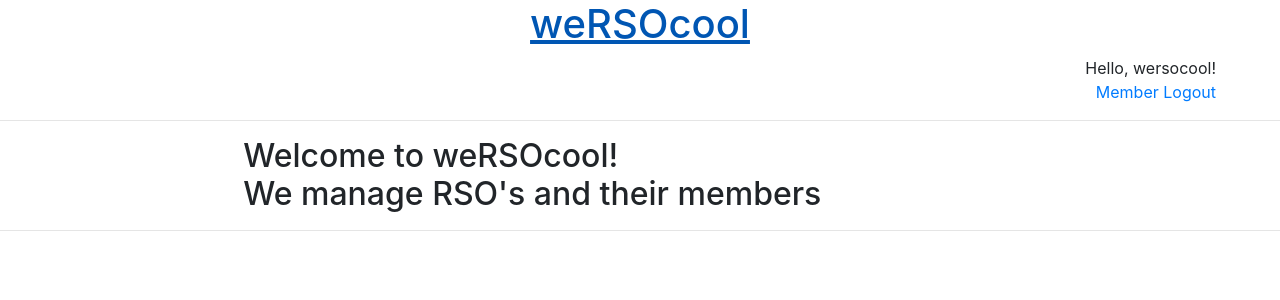
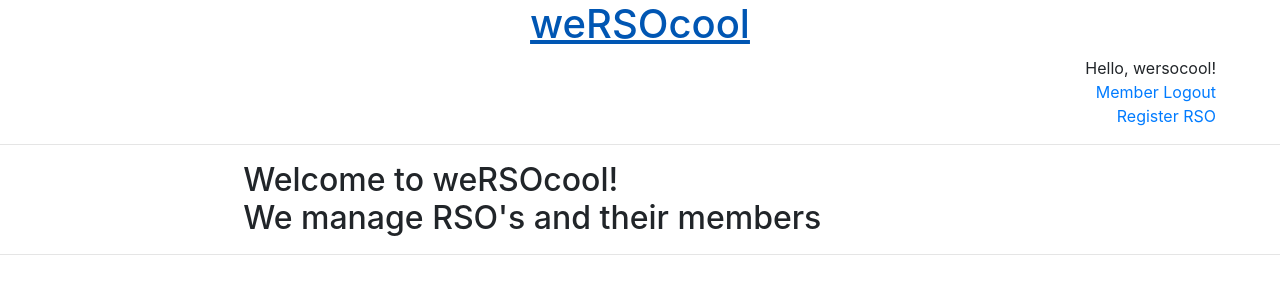
Before and after one commit to maxweis/weRSOcool, a Django app: page / in a window 1280 px wide. Shown: the top 300 px of the page. Run offline with Django 3.2, Linux system fonts and the light colour scheme; a user stored in the database is signed in; some libraries are stand-ins or nearby versions.

Commit message:
add RSO registration to homepage

```diff
--- a/templates/base.html
+++ b/templates/base.html
@@ -16,6 +16,8 @@
             Hello, {{ user.username }}!
             <br>
             <a href="{% url 'logout' %}">Member Logout</a>
+            <br>
+            <a href="{% url 'rso_registration' %}">Register RSO</a>
         {% else %}
             <a href="{% url 'signup' %}">Member Sign Up</a>
             <br>
```
